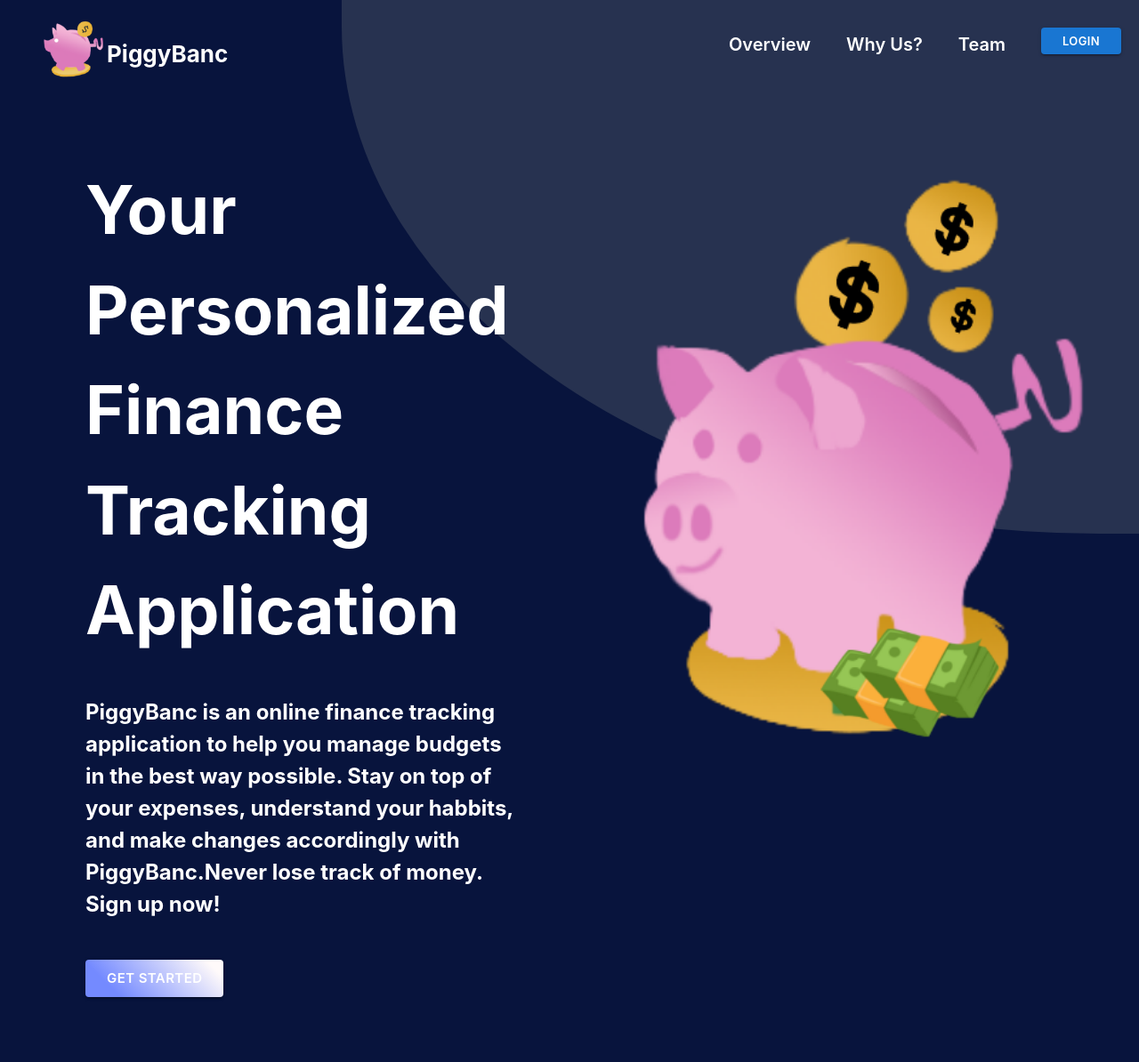
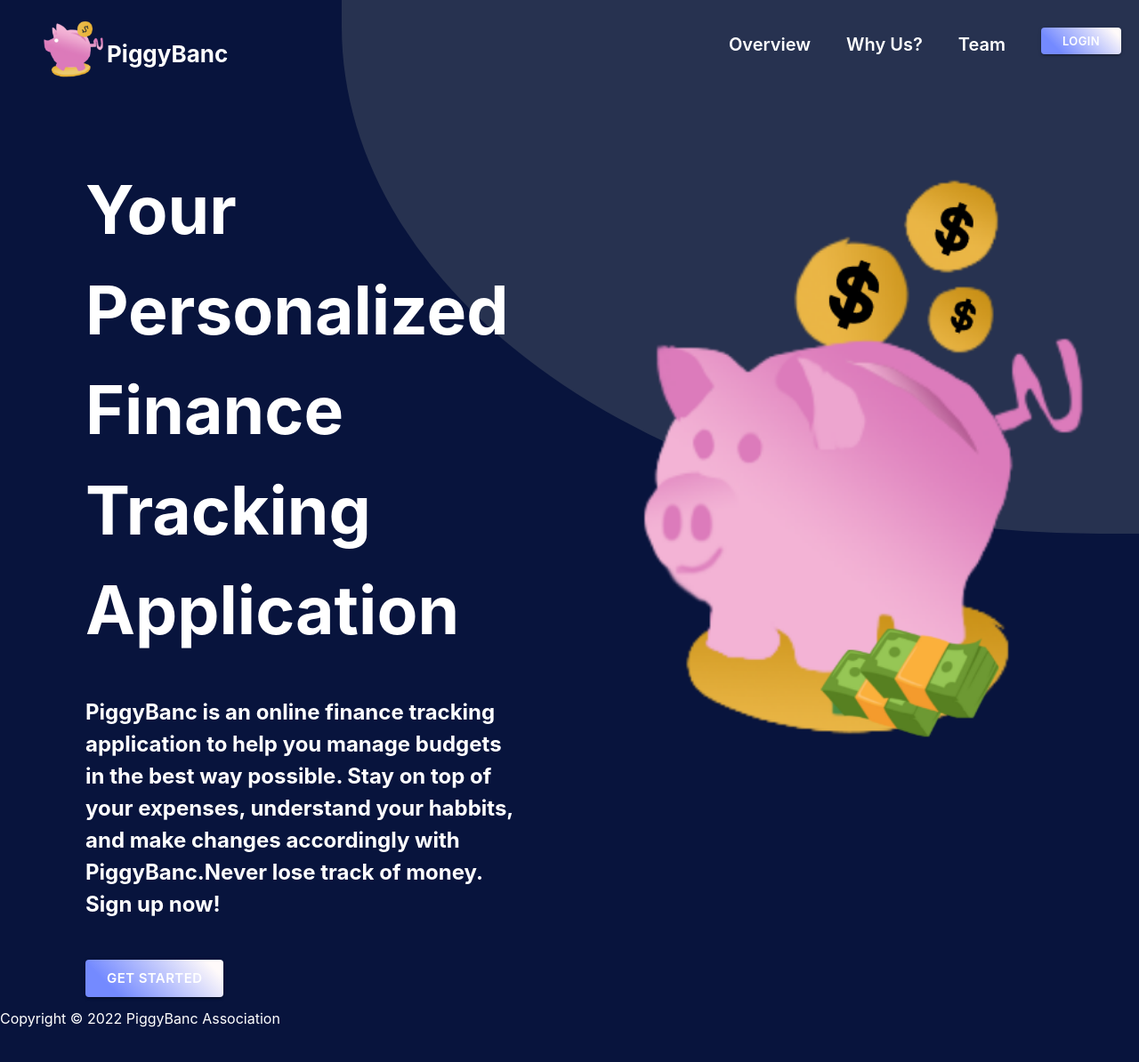
Before and after one commit to ardeliaraminta/piggybanc, a React (Create React App) app in the folder piggybanc/: page / in a window 1280 px wide. Shown: the top 1194 px of the page at 89% size. Built offline with nearby package versions, Linux system fonts and the light colour scheme.

Commit message:
add gradient using mui

```diff
--- a/piggybanc/src/components/landing/footer.js
+++ b/piggybanc/src/components/landing/footer.js
@@ -2,11 +2,10 @@ import React from 'react'
 
 export default function Footer() {
   return (
-    <div>
 
-
-    </div>
-
+<div class="flex flex-col h-screen justify-between">
+  <footer class="h-10">Copyright © 2022 PiggyBanc Association</footer>
+</div>
   )
 
 }
--- a/piggybanc/src/components/landing/hero.js
+++ b/piggybanc/src/components/landing/hero.js
@@ -19,9 +19,9 @@ export default function Hero() {
 <div class="flex items-start ml-20 mt-20">
     <div class="flex items-center justify-between h-30">
         <div class="flex flex-col px-4">
-            <span class="font-Inter text-white text-[22px] md:text-[75px] font-[700]">Your Personalized</span>
-            <span class="font-Inter text-white text-[22px] md:text-[75px] font-[700]">Finance Tracking</span>
-            <span class="font-Inter text-white text-[22px] md:text-[75px] font-[700]">Application </span>
+            <a class="font-Inter text-white text-[22px] md:text-[75px] font-[700]">Your Personalized</a>
+            <a class="font-Inter text-white text-[22px] md:text-[75px] font-[700]">Finance Tracking</a>
+            <a class="font-Inter text-white text-[22px] md:text-[75px] font-[700]">Application </a>
             <p class="mt-10 break-normal tracking-normal font-Inter text-white text-[10px] md:text-[24px] font-[700]">PiggyBanc is an online finance tracking application to help you manage budgets in the best way possible. Stay on top of your expenses, understand your habbits, and make changes accordingly with PiggyBanc.Never lose track of money. Sign up now! </p>
             <Link to="/login"><div className='mt-10 hover:scale-20 hover:cursor-pointer transition duration-300 ease-in-out hover:-translate-y-1 py-1 pb-3 '><Button variant="contained" classname="h-12 px-6 m-2 text-[13px] sm:text-[20px]" size="large" sx={{paddingX:3, fontFamily:'Inter', fontWeight:600, background: 'linear-gradient(45deg,  #748AFF 20%, #FFFAFA 90%)'}}>Get Started</Button></div></Link>
       </div>
--- a/piggybanc/src/components/landing/navbar.js
+++ b/piggybanc/src/components/landing/navbar.js
@@ -34,7 +34,7 @@ function Navbar() {
         <a className='px-5 font-[600] text-[15px] sm:text-[20px] hover:scale-105 hover:cursor-pointer transition duration-300 ease-in-out hover:-translate-y-1 py-1'>Overview</a>
         <a className='px-5 font-[600] text-[15px] sm:text-[20px] hover:scale-105 hover:cursor-pointer transition duration-300 ease-in-out hover:-translate-y-1 py-1'>Why Us?</a>
         <a className='px-5 font-[600] text-[15px] sm:text-[20px] hover:scale-105 hover:cursor-pointer transition duration-300 ease-in-out hover:-translate-y-1 py-1'>Team</a>
-        <Link to="/login"><div className='px-5 hover:scale-10 hover:cursor-pointer transition duration-300 ease-in-out hover:-translate-y-1 py-1 pb-3 '><Button variant="contained" classname="text-[13px] sm:text-[20px]" size="small" sx={{paddingX:3, fontFamily:'Inter', fontWeight:600,}}>Login</Button></div></Link>
+        <Link to="/login"><div className='px-5 hover:scale-10 hover:cursor-pointer transition duration-300 ease-in-out hover:-translate-y-1 py-1 pb-3 '><Button variant="contained" classname="text-[13px] sm:text-[20px]" size="small" sx={{paddingX:3, fontFamily:'Inter', fontWeight:600, background: 'linear-gradient(45deg,  #748AFF 20%, #FFFAFA 90%)'}}>Login</Button></div></Link>
       </div>
     </div>
     </nav>
```
